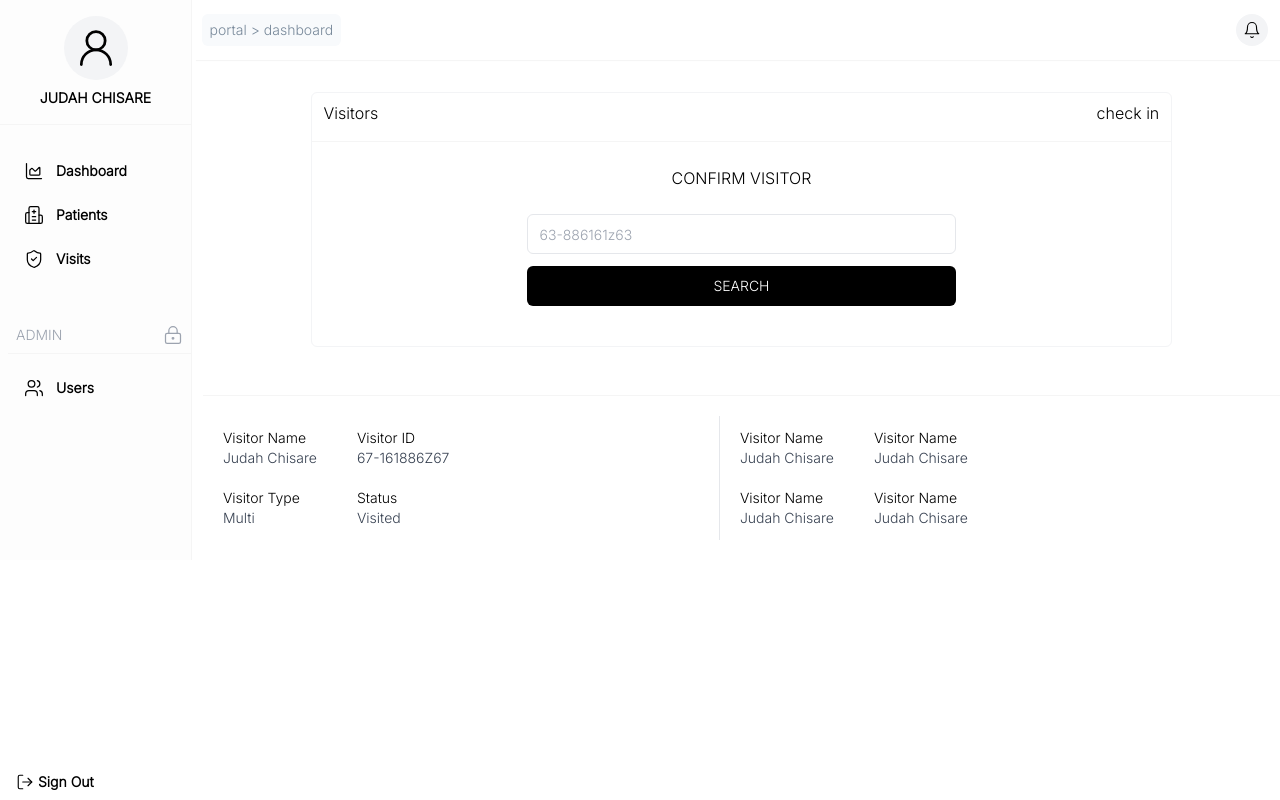
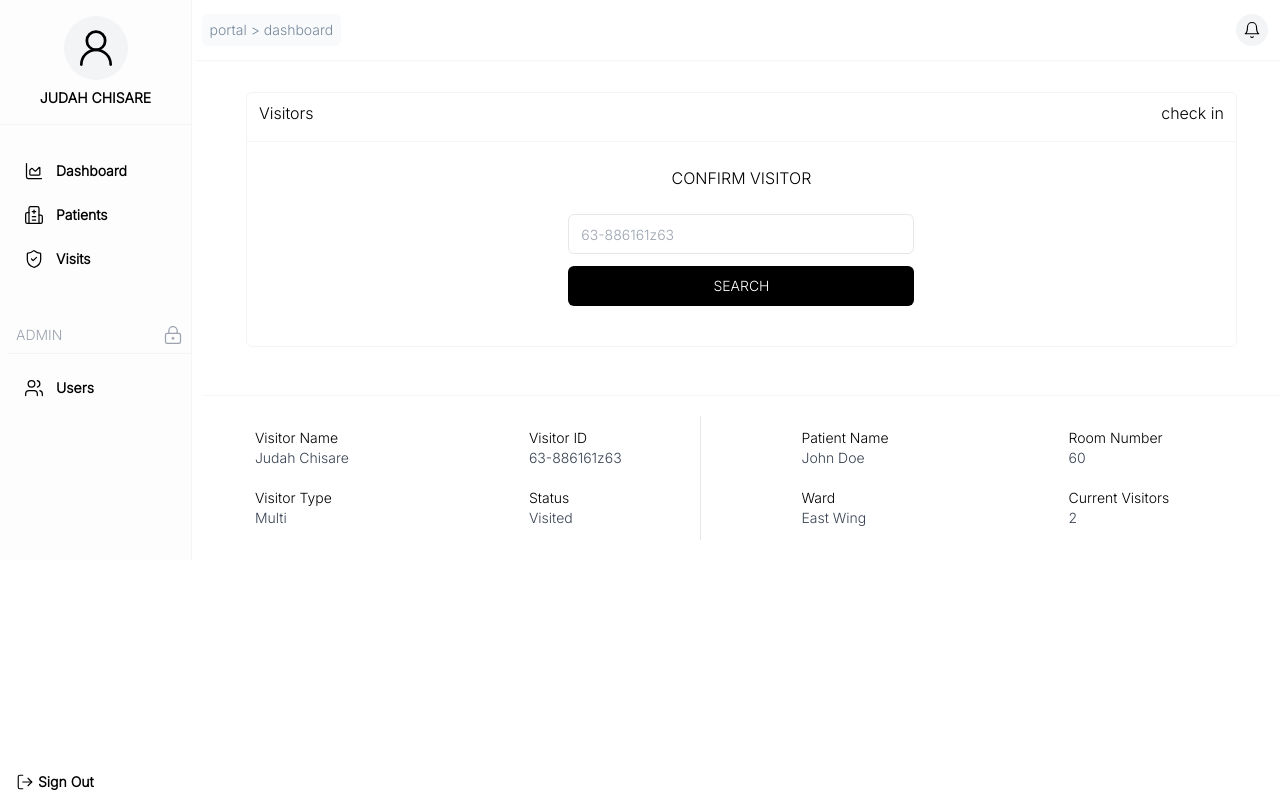
Before and after one commit to judahtc/hospital-patient-visits-manager-frontend, an Angular app in the folder hospital-visits-manager-frontend/: page /portal/visits in a window 1280 px wide. Built offline with nearby package versions, Linux system fonts and the light colour scheme.

Commit message:
finished the visitors page

```diff
--- a/hospital-visits-manager-frontend/src/app/visits/visits.component.html
+++ b/hospital-visits-manager-frontend/src/app/visits/visits.component.html
@@ -1,6 +1,6 @@
 <body>
 
-  <div class="visitors border border-gray-100 rounded-md  mt-7 w-[80%] mx-auto flex flex-col">
+  <div class="visitors border border-gray-100 rounded-md  mt-7 w-[92%] mx-auto flex flex-col">
     <div>
       <div class="flex justify-between items-center mx-3 mt-2">
         <div>Visitors</div>
@@ -14,7 +14,7 @@
     <div class="mt-6 w-[50%] mx-auto">
       <div class="text-center ">CONFIRM VISITOR</div>
 
-      <form class="w-full mt-6">
+      <form class="w-[70%] mt-6 mx-auto">
         <div class="mb-10 space-y-3">
           <div class="space-y-1">
             <div class="space-y-2">
@@ -39,7 +39,7 @@
     &nbsp;
   </div>
   <div class="flex ">
-    <div class="flex items-start  border-r border-gray-200 mt-5 w-[48%]">
+    <div class="flex items-start  border-r border-gray-200 mt-5 w-[48%] pl-8">
       <div class="mx-5 my-3">
         <div class="flex flex-col">
           <div class="flex flex-col items-start">
@@ -57,11 +57,11 @@
 
       </div>
 
-      <div class="mx-5 my-3">
+      <div class="ml-40 my-3">
         <div class="flex flex-col">
           <div class="flex flex-col items-start">
             <span class="text-sm">Visitor ID</span>
-            <span class="text-sm text-gray-700">67-161886Z67</span>
+            <span class="text-sm text-gray-700">63-886161z63</span>
 
           </div>
           <div class="flex flex-col items-start mt-5">
@@ -74,17 +74,17 @@
 
       </div>
     </div>
-    <div class="flex items-start   border-gray-200 mt-5 w-[48%]">
+    <div class="flex items-start   border-gray-200 mt-5 w-[48%] ml-20 pr-8">
       <div class="mx-5 my-3">
         <div class="flex flex-col">
           <div class="flex flex-col items-start">
-            <span class="text-sm">Visitor Name</span>
-            <span class="text-sm text-gray-700">Judah Chisare</span>
+            <span class="text-sm">Patient Name</span>
+            <span class="text-sm text-gray-700">John Doe</span>
 
           </div>
           <div class="flex flex-col items-start mt-5">
-            <span class="text-sm">Visitor Name</span>
-            <span class="text-sm text-gray-700">Judah Chisare</span>
+            <span class="text-sm">Ward</span>
+            <span class="text-sm text-gray-700">East Wing</span>
 
           </div>
 
@@ -92,16 +92,16 @@
 
       </div>
 
-      <div class="mx-5 my-3">
+      <div class="ml-40 my-3">
         <div class="flex flex-col">
           <div class="flex flex-col items-start">
-            <span class="text-sm">Visitor Name</span>
-            <span class="text-sm text-gray-700">Judah Chisare</span>
+            <span class="text-sm">Room Number</span>
+            <span class="text-sm text-gray-700">60</span>
 
           </div>
           <div class="flex flex-col items-start mt-5">
-            <span class="text-sm">Visitor Name</span>
-            <span class="text-sm text-gray-700">Judah Chisare</span>
+            <span class="text-sm">Current Visitors</span>
+            <span class="text-sm text-gray-700">2</span>
 
           </div>
 
```
